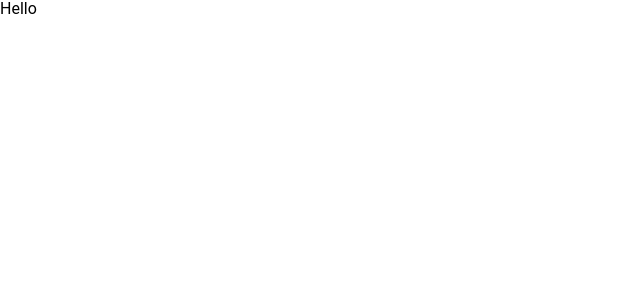
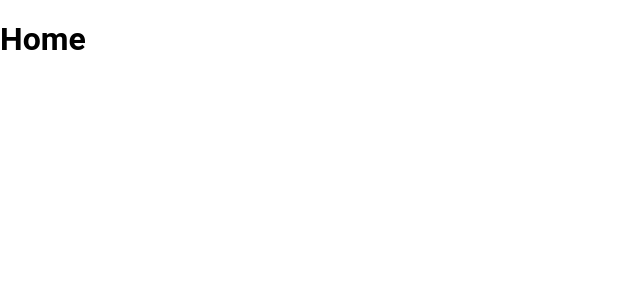
Before and after one commit to kimtung102/cocomics, a React (Create React App) app: page / in a window 1280 px wide. Shown: the top 300 px of the page, without its empty margins (0-640 px from the left). Built offline with nearby package versions, Linux system fonts and the light colour scheme.

Commit message:
structured

```diff
--- a/package.json
+++ b/package.json
@@ -6,9 +6,11 @@
     "@testing-library/jest-dom": "^5.16.4",
     "@testing-library/react": "^13.3.0",
     "@testing-library/user-event": "^13.5.0",
+    "axios": "^0.27.2",
     "normalize.css": "^8.0.1",
     "react": "^18.2.0",
     "react-dom": "^18.2.0",
+    "react-router-dom": "^6.3.0",
     "react-scripts": "5.0.1",
     "web-vitals": "^2.1.4"
   },
--- a/src/App.js
+++ b/src/App.js
@@ -1,5 +1,18 @@
+import { BrowserRouter as Router, Route, Routes } from 'react-router-dom';
+import Home from '~/pages/Home';
+import Ranking from '~/pages/Ranking';
+
 function App() {
-    return <div className="App">Hello</div>;
+    return (
+        <Router>
+            <div className="App">
+                <Routes>
+                    <Route path="/" element={<Home />} />
+                    <Route path="/ranking" element={<Ranking />} />
+                </Routes>
+            </div>
+        </Router>
+    );
 }
 
 export default App;
--- a/src/components/GlobalStyles/GlobalStyles.scss
+++ b/src/components/GlobalStyles/GlobalStyles.scss
@@ -3,6 +3,9 @@
 :root {
 }
 
+* {
+    box-sizing: border-box;
+}
 html {
     font-size: 62.5%;
 }
--- /dev/null
+++ b/src/pages/Home/index.js
@@ -0,0 +1,5 @@
+function Home() {
+    return <h1>Home</h1>;
+}
+
+export default Home;
--- /dev/null
+++ b/src/pages/Ranking/index.js
@@ -0,0 +1,5 @@
+function Ranking() {
+    return <h1>Ranking</h1>;
+}
+
+export default Ranking;
```
Also changed, not shown: src/pages/Home/Home.module.scss (added), src/pages/Ranking/Ranking.module.scss (added), 1 other file (tests, documents, lock files or other folders).
